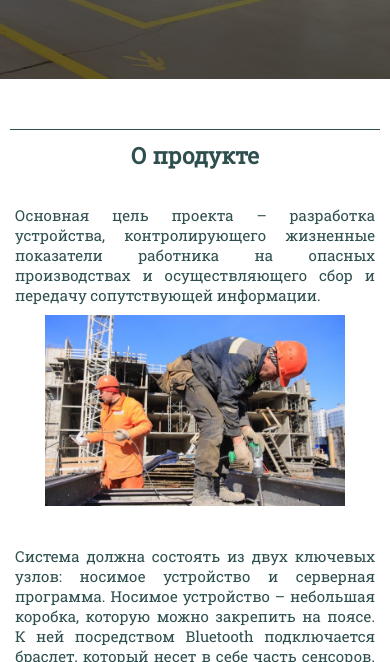
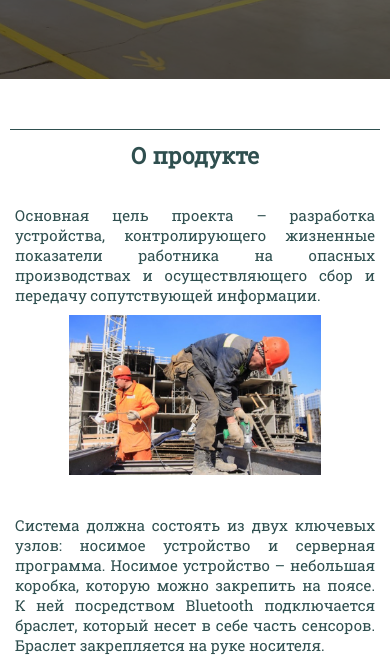
Before and after one commit to alexmangushev/Worker_OnLine_web, a plain HTML site: page index.html in a window 390 px wide. Shown: the part 421-1083 px from the top of the page. Drawn offline with Linux system fonts and the light colour scheme.

Commit message:
fix JSON

```diff
--- a/server/package.json
+++ b/server/package.json
@@ -10,8 +10,10 @@
   "author": "",
   "license": "ISC",
   "dependencies": {
+    "bcryptjs": "^2.4.3",
     "cors": "^2.8.5",
     "express": "^4.17.1",
+    "jsonwebtoken": "^8.5.1",
     "mqtt": "^4.2.6",
     "mysql2": "^2.2.5",
     "sequelize": "^6.6.2",
--- a/style.css
+++ b/style.css
@@ -348,7 +348,7 @@ body {
     }
 
     .picture {
-        width: 300px;
+        width: 70%;
     }
 }
 
```
Also changed, not shown: README.md.
